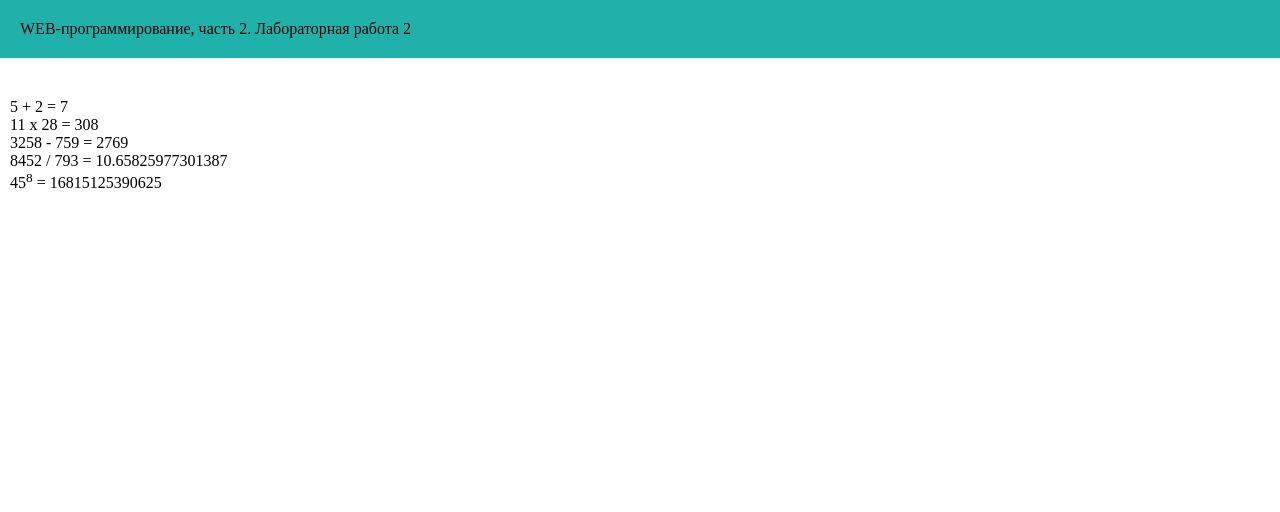
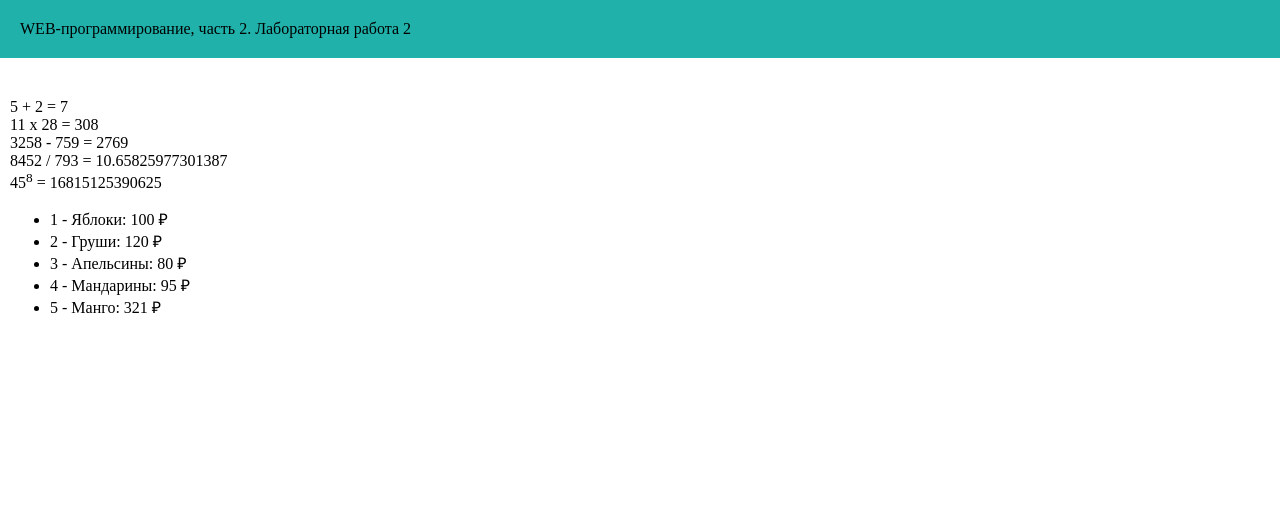
Before and after one commit to DanyaKononov/web-programming-labs-2, a Flask app: page /lab2/example in a window 1280 px wide. Shown: the top 512 px of the page. Run offline with Flask 3, Linux system fonts and the light colour scheme.

Commit message:
Цикл в шаблоне

```diff
--- a/app.py
+++ b/app.py
@@ -287,8 +287,11 @@ def add_flower(name):
 
 @app.route('/lab2/example')
 def example():
-    name = 'Данил Кононов'
-    group = 'ФБИ-21'
-    course = '3 курс'
-    lab_num = 2
-    return render_template('example.html', name=name, lab_num=lab_num, group=group, course=course)
+    name, lab_num, group, course = 'Данил Кононов', 2 , 'ФБИ-21', '3 курс'
+    fruits = [{'name': 'Яблоки', 'price': 100},
+              {'name': 'Груши', 'price': 120},
+              {'name': 'Апельсины', 'price': 80},
+              {'name': 'Мандарины', 'price': 95},
+              {'name': 'Манго', 'price': 321},
+             ]
+    return render_template('example.html', name=name, lab_num=lab_num, group=group, course=course, fruits=fruits)
--- a/templates/example.html
+++ b/templates/example.html
@@ -16,7 +16,14 @@
         11 x 28 = {{ 11*28 }}<br>
         3258 - 759 = {{ 3528-759 }}<br>
         8452 / 793 = {{ 8452/793}}<br>
-        45<sup>8</sup> = {{ 45**8 }}
+        45<sup>8</sup> = {{ 45**8 }}<br>
+
+        <ul>
+            {% for f in fruits %}
+            <li>{{ loop.index }} - {{ f.name }}: {{ f.price }} &#x20bd;</li>
+            {% endfor %}
+        </ul>
+
     </main>
 
     <footer>
```
